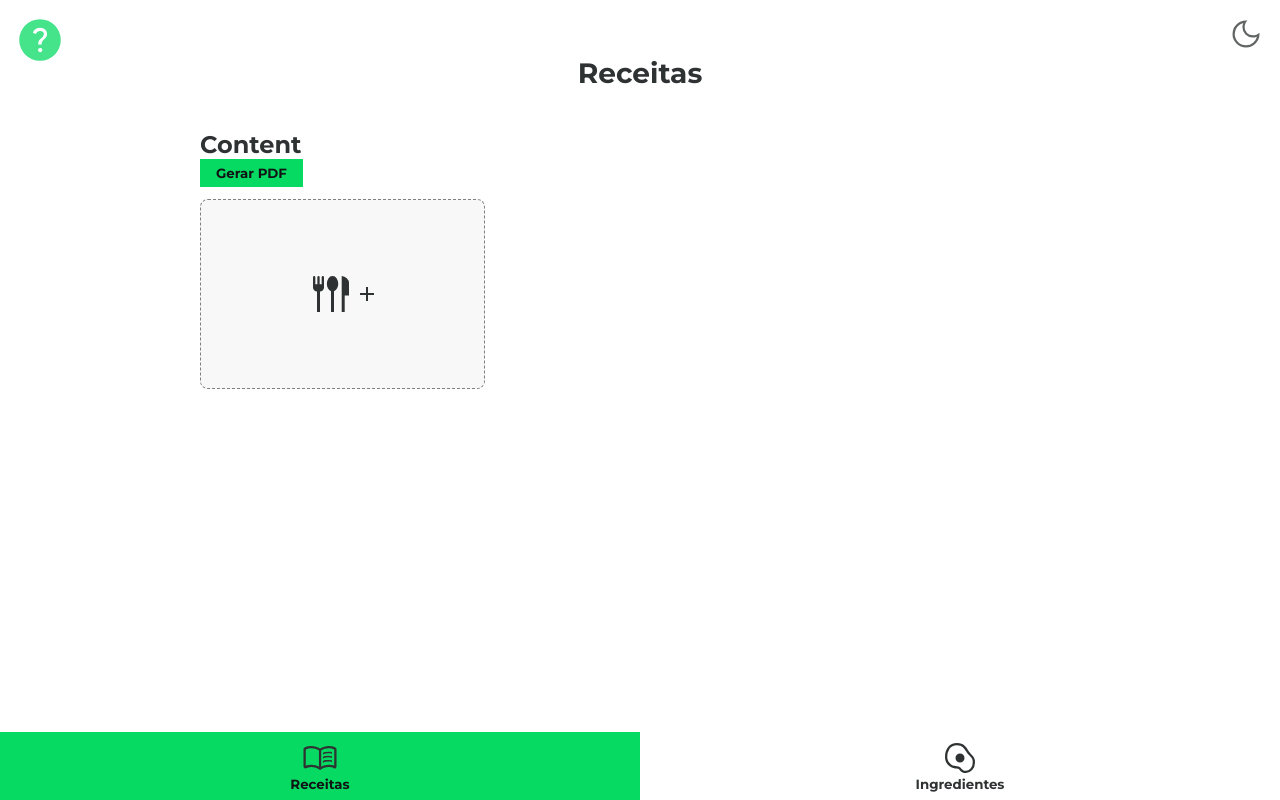
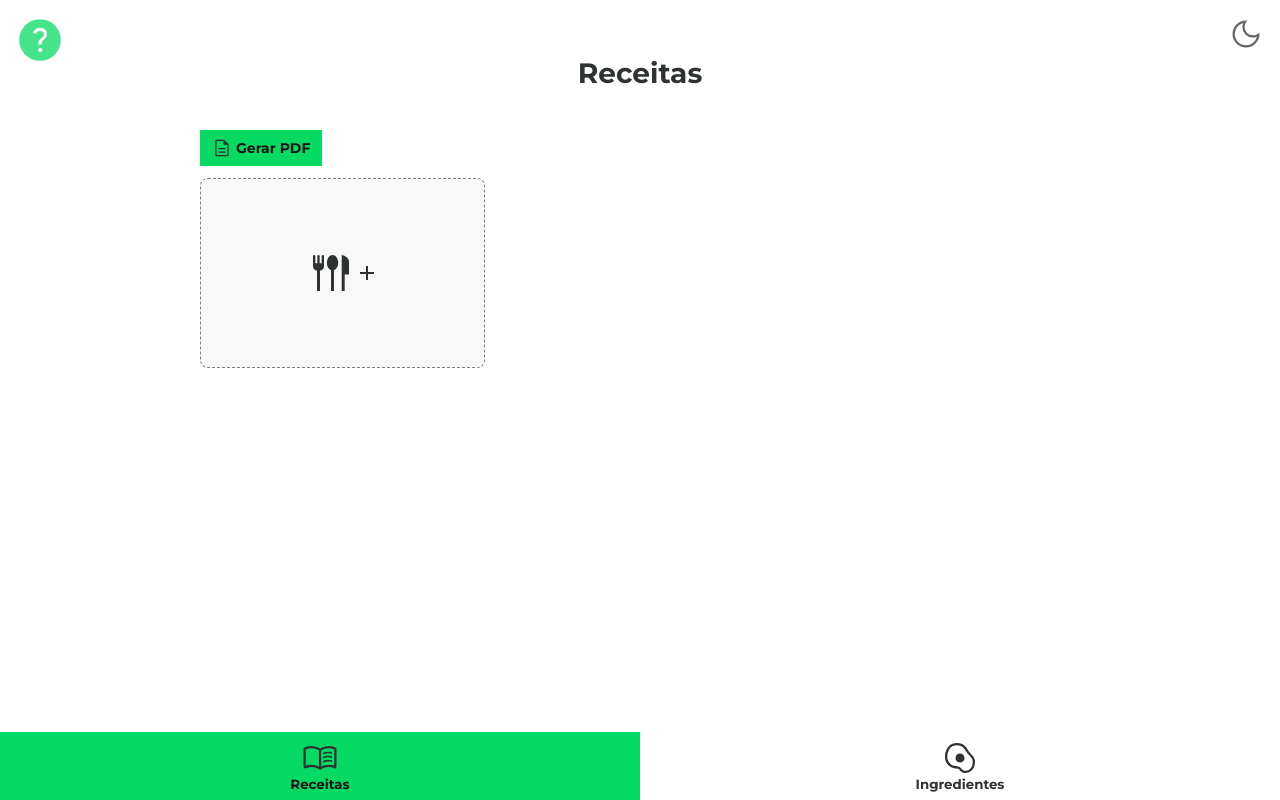
Before and after one commit to peedrofernandes/recipes-organizer, a React app: page /recipes in a window 1280 px wide. Built offline with nearby package versions, Linux system fonts and the light colour scheme; what @react-pdf/renderer would draw is missing.

Commit message:
Added style to buttons of variant "styled"

```diff
--- a/src/infra/ui/components/Icon.tsx
+++ b/src/infra/ui/components/Icon.tsx
@@ -30,7 +30,7 @@ const SpinnerCircle = styled.circle<{ size?: number }>`
 
 
 export type IconProps = {
-  variant: "Delete" | "Edit" | "NoRecipe" | "NoImage" | "AddRecipe" | "Plus" | "DarkMode" | "LightMode" | "Help" | "Menu Book" | "Ingredient" | "Close" | "Search" | "Spinner" | "Check" | "CheckEmpty" | "Download";
+  variant: "Delete" | "Edit" | "NoRecipe" | "NoImage" | "AddRecipe" | "Plus" | "DarkMode" | "LightMode" | "Help" | "Menu Book" | "Ingredient" | "Close" | "Search" | "Spinner" | "Check" | "CheckEmpty" | "Download" | "Document";
   size?: number;
   color?: string;
 }
@@ -155,6 +155,11 @@ export default function Icon(props: IconProps) {
     return <Svg size={size} viewBox={[0, 96, 960, 960]}>
       <path fill={color ?? theme.main.contrastV1} d="M220 896q-24 0-42-18t-18-42V693h60v143h520V693h60v143q0 24-18 42t-42 18H220Zm260-153L287 550l43-43 120 120V256h60v371l120-120 43 43-193 193Z"/>
     </Svg>
+
+  case "Document":
+    return <Svg size={size} viewBox={[0, 96, 960, 960]}>
+      <path fill={color ?? theme.main.contrastV1} d="M319 806h322v-60H319v60Zm0-170h322v-60H319v60Zm-99 340q-24 0-42-18t-18-42V236q0-24 18-42t42-18h361l219 219v521q0 24-18 42t-42 18H220Zm331-554V236H220v680h520V422H551ZM220 236v186-186 680-680Z"/>
+    </Svg>
   default:
     return null
   }
--- a/src/infra/ui/components/Modal.tsx
+++ b/src/infra/ui/components/Modal.tsx
@@ -32,7 +32,7 @@ const ModalBox = styled.div<{ variant?: "small" | "form" }>`
   flex-direction: column;
   padding: 8px;
 
-  height: ${({ variant }) => variant === "small" ? "100px" : "60vh"};
+  height: ${({ variant }) => variant === "small" ? "100px" : "80vh"};
 
   ${({ theme, variant }) => `
     @media ${theme.breakpoints.sm} {
--- a/src/infra/ui/components/buttons/Button/Button.tsx
+++ b/src/infra/ui/components/buttons/Button/Button.tsx
@@ -1,53 +1,33 @@
-import React, { ReactNode, ReactElement } from "react"
-import { BaseButtonProps } from "."
-import Icon from "../../Icon"
+import React from "react"
 import IconButton from "../IconButton"
 import LayoutButton from "../LayoutButton"
 import StyledButton from "../StyledButton"
 
 
-
 type ButtonProps = ({
-  variant: "styled";
-  text: string;
-  color?: "red" | "green" | "blue";
-} | {
-  variant: "icon";
-  children: ReactElement<typeof Icon>;
-} | {
-  variant: "layout";
-  selected?: boolean;
-  children?: ReactNode;
-}) & BaseButtonProps;
+  variant: "styled"
+} & React.ComponentPropsWithoutRef<typeof StyledButton>) | ({
+  variant: "icon"
+} & React.ComponentPropsWithoutRef<typeof IconButton>) | ({
+  variant: "layout"
+} & React.ComponentPropsWithoutRef<typeof LayoutButton>)
 
 export function Button(props: ButtonProps) {
   switch (props.variant) {
 
   case "styled":
     return (
-      <StyledButton
-        onClick={props.onClick}
-        color={props.color}
-        text={props.text}
-        type={props.type}
-      />
+      <StyledButton {...props} />
     )
   case "icon":
     return (
-      <IconButton
-        onClick={props.onClick}
-        type={props.type}
-      >
+      <IconButton {...props}>
         {props.children}
       </IconButton>
     )
   case "layout":
     return (
-      <LayoutButton
-        selected={props.selected ?? false}
-        onClick={props.onClick}
-        type={props.type}
-      >
+      <LayoutButton {...props}>
         {props.children}
       </LayoutButton>
     )
--- a/src/infra/ui/components/buttons/StyledButton.tsx
+++ b/src/infra/ui/components/buttons/StyledButton.tsx
@@ -1,33 +1,95 @@
-import React from "react"
+import React, { useRef } from "react"
 import styled from "styled-components"
+import Icon from "../Icon"
+import { Span } from "../styles"
 import { BaseButtonProps } from "./Button"
 
 const StyledButtonContainer = styled.button`
+  overflow: hidden;
+  position: relative;
+  display: flex;
+  align-items: center;
+  gap: 4px;
+
   background-color: ${({ theme, color }) => color === "red" ? "#ff0000" : theme.color.primaryV1};
   color: ${({ theme }) => theme.color.contrastV1};
-  padding: 6px 16px;
+  padding: 8px 12px;
   outline: none;
   border: none;
   font-weight: bold;
+  white-space: nowrap;
 
   &:hover {
     cursor: pointer;
   }
+
+  > span.clickCircle {
+    position: absolute;
+    width: 200px;
+    height: 200px;
+    background-color: white;
+    transform: translate(-50%, -50%);
+    opacity: 0.4;
+    animation: expand 0.5s forwards;
+    border-radius: 50%;
+
+    @keyframes expand {
+      0% {
+        transform: translate(-50%, -50%) scale(0.01);
+      }
+      50% {
+        transform:  translate(-50%, -50%) scale(1.0);
+        opacity: 0.4;
+      }
+      100% {
+        transform: translate(-50%, -50%) scale(1.0);
+        opacity: 0;
+      }
+    }
+  }
 `
 
 interface StyledButtonProps extends BaseButtonProps {
-  text: string;
-  color?: "red" | "green" | "blue";
+  text: string
+  color?: "red" | "green" | "blue"
+  icon?: React.ReactElement<typeof Icon>
 }
 
 export default function StyledButton(props: StyledButtonProps) {
+
+  const buttonRef = useRef<HTMLButtonElement>(null)
+
+  function animationOnClick(e: React.MouseEvent<HTMLButtonElement>) {
+    if (!buttonRef.current) return
+
+    const clickCircle = document.createElement("span")
+    clickCircle.classList.add("clickCircle")
+    const rect = buttonRef.current.getBoundingClientRect()
+    const x = e.clientX - rect.left
+    const y = e.clientY - rect.top
+    clickCircle.style.left = x + "px"
+    clickCircle.style.top = y + "px"
+    buttonRef.current.appendChild(clickCircle)
+    setTimeout(() => {
+      buttonRef.current?.removeChild(clickCircle)
+    }, 1000)
+  }
+
+  function handleClick(e: React.MouseEvent<HTMLButtonElement>) {
+    animationOnClick(e)
+    if (props.onClick)
+      props.onClick()
+  }
+
   return (
     <StyledButtonContainer
       color={props.color}
-      onClick={props.onClick}
+      onClick={handleClick}
       type={props.type}
+      ref={buttonRef}
     >
-      {props.text}
+      {props.icon}
+      <Span>{props.text}</Span>
     </StyledButtonContainer>
   )
 }
--- a/src/infra/ui/components/forms/Form/Form.tsx
+++ b/src/infra/ui/components/forms/Form/Form.tsx
@@ -19,7 +19,7 @@ export function Form() {
     deleteRecipe,
     cancelRequest,
     randomizeRecipes,
-    generatePDF
+    generatePdf
   } = useEvents()
 
   const { data } = useDataContext()
@@ -73,7 +73,7 @@ export function Form() {
         loading: false,
         recipes: data.recipes
       }}
-      events={{ randomize: randomizeRecipes, submitEvent: generatePDF }}
+      events={{ randomize: randomizeRecipes, submitEvent: generatePdf }}
     />
   default:
     return null
--- a/src/infra/ui/components/forms/Form/styles.ts
+++ b/src/infra/ui/components/forms/Form/styles.ts
@@ -66,7 +66,6 @@ export const InputFieldStyles = css<{
   background-color: ${({ theme }) => theme.main.primaryV1 + "00"};
   color: ${({ theme }) => theme.main.contrastV1};
   border: none;
-  min-width: 0;
   margin: 8px 0 24px 0;
 
   box-shadow: ${({ theme, errorStatus }) =>
--- a/src/infra/ui/components/forms/PDFGenerationForm.tsx
+++ b/src/infra/ui/components/forms/PDFGenerationForm.tsx
@@ -243,9 +243,11 @@ export default function PDFGenerationForm(props: GeneratePDFFormProps) {
         errorStatus={submitErrors.randomization}
         style={{ display: selectedRecipes.length === 0 ? "none" : "" }}
       >
-        <Text style={{ margin: "16px 0"}}>Ou gere datas aleatórias!</Text>
+        <Text style={{ margin: "16px 0", textAlign: "center" }}>
+          Ou gere datas aleatórias!
+        </Text>
         <InputGroup>
-          <FieldSet errorStatus={submitErrors.randomization}>
+          <div>
             <label>Data inicial</label>
             <InputField errorStatus={submitErrors.randomization}>
               <input
@@ -254,10 +256,14 @@ export default function PDFGenerationForm(props: GeneratePDFFormProps) {
                 onChange={(e) => handleChangeInitialDate(e.target.value)}
               />
             </InputField>
-            {submitErrors.randomization && <Span>{submitErrors.randomizationMessage}</Span>}
-          </FieldSet>
+          </div>
           <Button type="button" variant="styled" text="Gerar datas" onClick={handleRandomize} />
         </InputGroup>
+        {submitErrors.randomization && (
+          <Span style={{ textAlign: "center", display: "block" }}>
+            {submitErrors.randomizationMessage}
+          </Span>
+        )}
       </FieldSet>
 
 
--- a/src/infra/ui/components/styles.ts
+++ b/src/infra/ui/components/styles.ts
@@ -58,11 +58,11 @@ export const Subtitle = styled.p`
 export const Span = styled.span<{
   color?: string
 }>`
-  font-size: 10px;
+  font-size: 12px;
 
   ${({ theme }) => `
     @media ${theme.breakpoints.md} {
-      font-size: 12px;
+      font-size: 14px;
     }
   `}
 
--- a/src/infra/ui/pages/RecipesPage.tsx
+++ b/src/infra/ui/pages/RecipesPage.tsx
@@ -2,6 +2,7 @@ import { AdaptedRecipe } from "@controllers/AdaptedTypes"
 import React from "react"
 import Button from "../components/buttons/Button"
 import Card from "../components/cards/Card"
+import Icon from "../components/Icon"
 import { Grid, GridItem } from "../components/MaterialGrid"
 import { Title } from "../components/styles"
 import PageLayout from "./PageLayout"
@@ -20,11 +21,11 @@ export default function RecipesPage(props: RecipesPageProps) {
       <Grid>
 
         <GridItem rSpan={{xs: 4, sm: 8, md: 12, lg: 12, xl: 12}}>
-          <h1>Content</h1>
           <Button
             variant="styled"
             text="Gerar PDF"
             onClick={() => props.events.generatePdfRequest()}
+            icon={<Icon variant="Document" size={20} />}
           />
         </GridItem>
 
```
